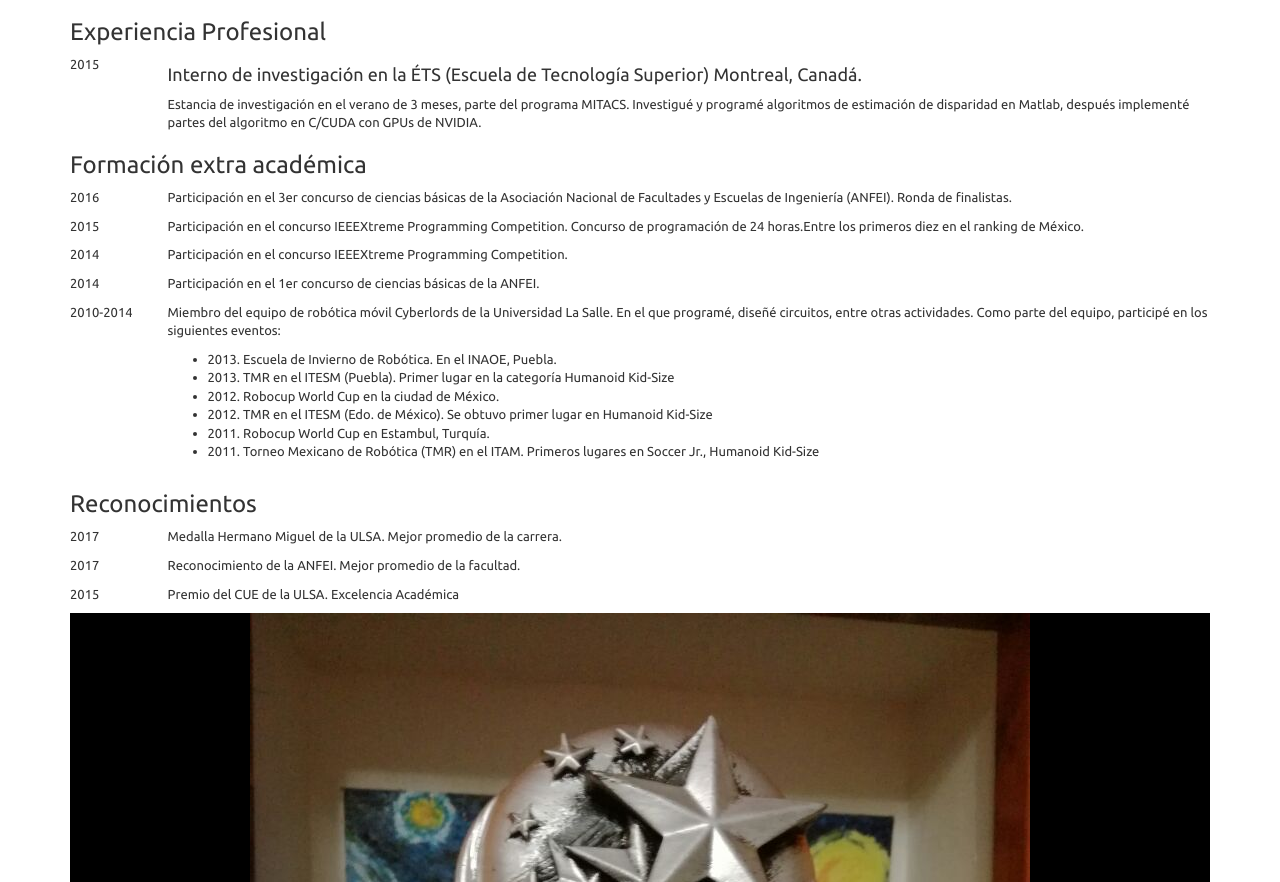
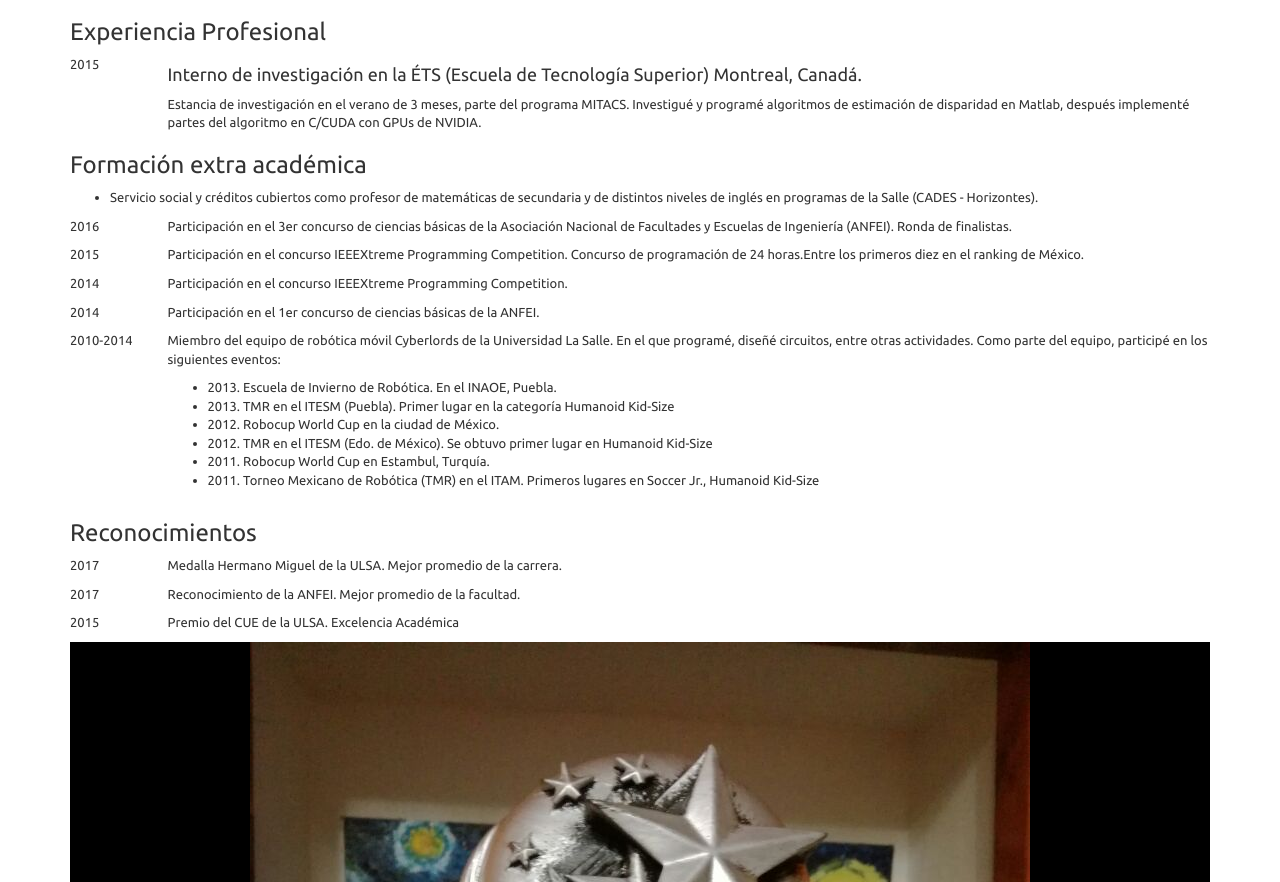
Before and after one commit to ojoshua/online_cv, a Django app: template main/templates/main/academia.html in a window 1280 px wide. Shown: the part 535-1417 px from the top of the page. Run offline with Django 3.2, Linux system fonts and the light colour scheme; the template is opened without the code that fills it, so the values that code supplies are empty; some libraries are stand-ins or nearby versions.

Commit message:
some extra info

```diff
--- a/main/templates/main/academia.html
+++ b/main/templates/main/academia.html
@@ -61,6 +61,9 @@
 	<div class="col-md-11"><h4>Interno de investigación en la ÉTS (Escuela de Tecnología Superior) Montreal, Canadá.</h4> Estancia de investigación en el verano de 3 meses, parte del programa MITACS. Investigué y programé algoritmos de estimación de disparidad en Matlab, después implementé partes del algoritmo en C/CUDA con GPUs de NVIDIA.</div>
 </div>
 <h3>Formación extra académica</h3>
+<div class="row">
+	<div class="col-md-12"><ul><li>Servicio social y créditos cubiertos como profesor de matemáticas de secundaria y de distintos niveles de inglés en programas de la Salle (CADES - Horizontes).</li></ul></div>
+</div>
 <div class="row">
 	<div class="col-md-1">2016</div>
 	<div class="col-md-11"><p>Participación en el 3er concurso de ciencias básicas de la Asociación Nacional de Facultades y Escuelas de Ingeniería (ANFEI). Ronda de finalistas.</p></div>
--- a/main/templates/main/fun.html
+++ b/main/templates/main/fun.html
@@ -16,6 +16,7 @@
 
 		<p>Me considero una persona tranquila, con ganas de aprender y que sobrelleva su existencia divirtiéndose con las muchas cosas que la vida le ofrece.</p>
 		<p> En esta sección pondré un poco de esas cosas, mis antídotos contra la náusea de Sartre, bueno de Joshua. Lo que me distrae de existir y que arbitrariamente me <i>"apasiona"</i>.</p>
+		<p> Planeo hacer una aplicación aparte donde poner esto más ordenado, como un blog. Pero ahorita no es mi prioridad. ;) Lo estaré actualizando.</p>
 		<h3>Existiendo por ahí</h3>
 
 <div id="meCarousel" class="carousel slide" data-ride="carousel">
```
